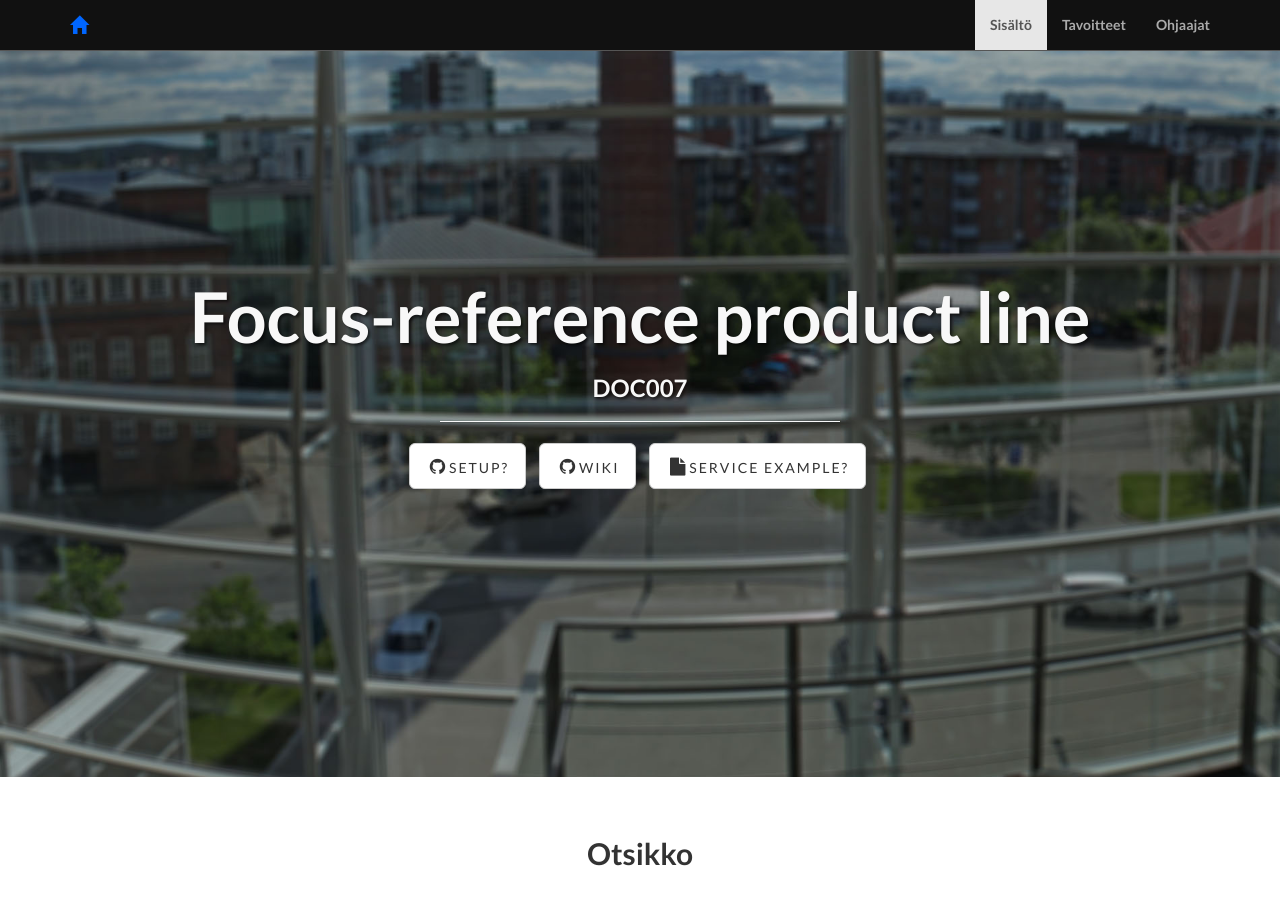
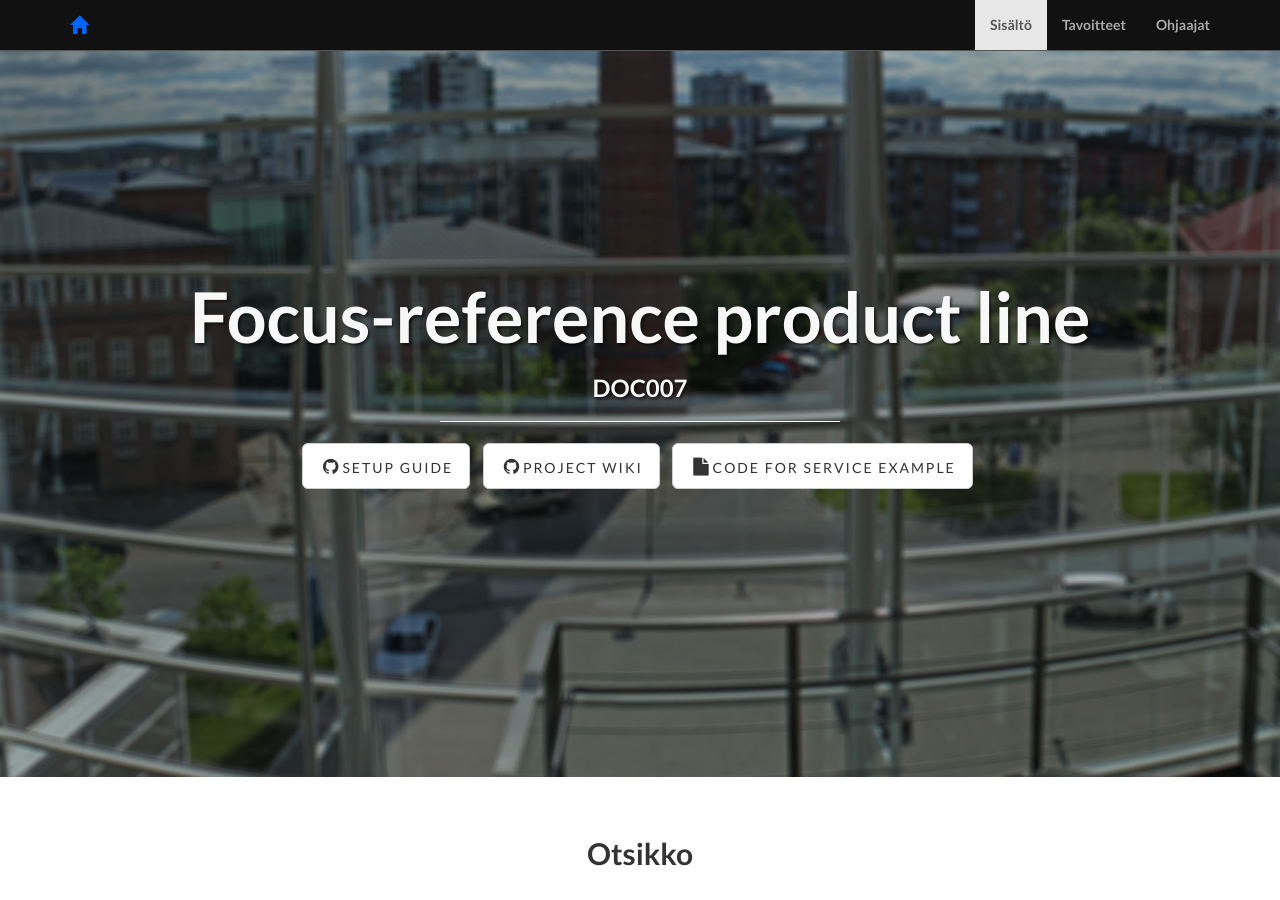
Before and after one commit to simosika/DOC007-reference-of-the-product-line, a Jekyll site: the page built from index.html, in a window 1280 px wide and 900 px high. Built offline with Jekyll 4.4.1, drawn with Linux system fonts in a browser that asks for light colours.

Commit message:
Update _config.yml

```diff
--- a/_config.yml
+++ b/_config.yml
@@ -26,12 +26,12 @@ permalink: pretty
 # ----------------------- #
 
 social:
-  - title: Setup?
+  - title: Setup guide
     url: https://github.com/JAMK-IT/DOC007-reference-of-the-product-line/wiki/info-product-line-setup
     icon: fa fa-github fa-fw
-  - title: WIKI
+  - title: Project WIKI
     url: https://github.com/JAMK-IT/DOC007-reference-of-the-product-line/wiki
     icon: fa fa-github fa-fw
-  - title: Service Example?
+  - title: Code for service example
     url: https://github.com/JAMK-IT/DOC007-reference-of-the-product-line/
     icon: fa fa-file fa-fw
```
